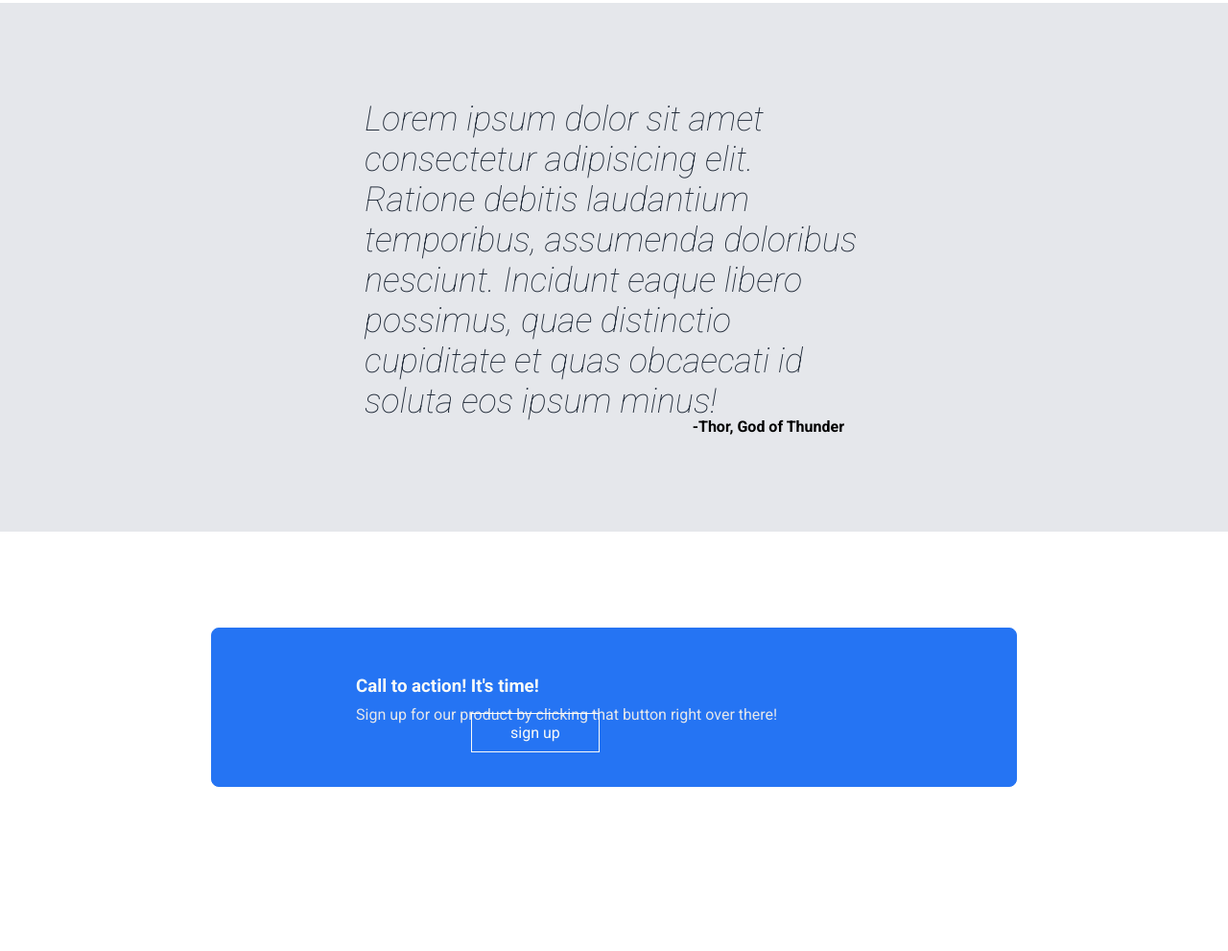
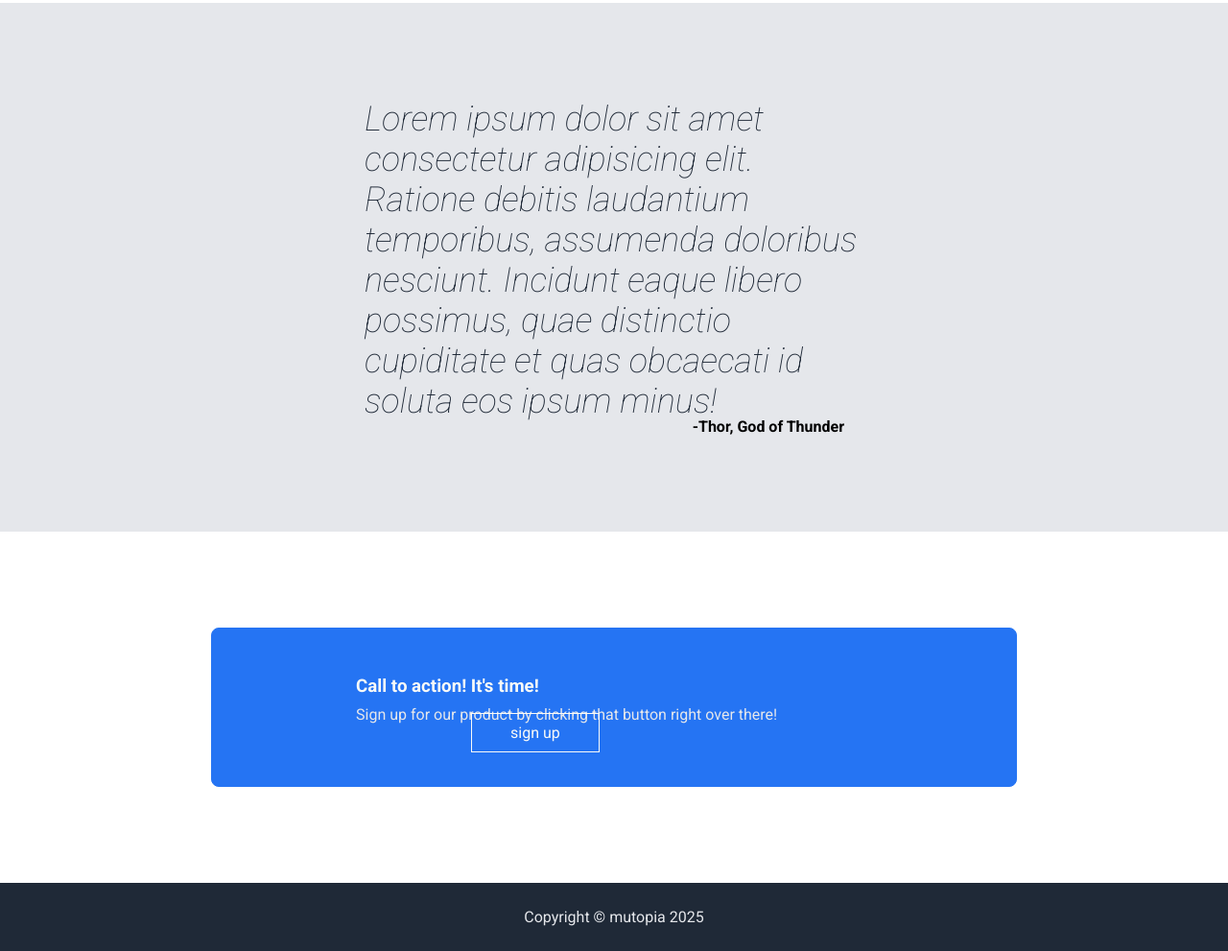
Before and after one commit to mutopia7/landing-page, a plain HTML site: page index.html in a window 1280 px wide. Shown: the part 1044-2035 px from the top of the page at 96% size. Before the commit the page ends 1964 px from the top, so only its background shows below. Drawn offline with Linux system fonts and the light colour scheme.

Commit message:
add footer and syle it

```diff
--- a/index.html
+++ b/index.html
@@ -87,6 +87,11 @@
         </div>
     </section>
 
+    <!-- footer -->
+     <footer>
+        <p>Copyright  &copy;  mutopia 2025</p>
+     </footer>
+
 
 
 
--- a/style.css
+++ b/style.css
@@ -180,3 +180,12 @@ border-bottom: #E5E7EB 1px solid;
     background-color: #F9FAF8;
     color: #2574f3;
 }
+
+/* footer */
+
+footer{
+    background-color: #1F2937;
+    color: #E5E7EB;
+    padding:10px;
+    text-align: center;
+}
```
